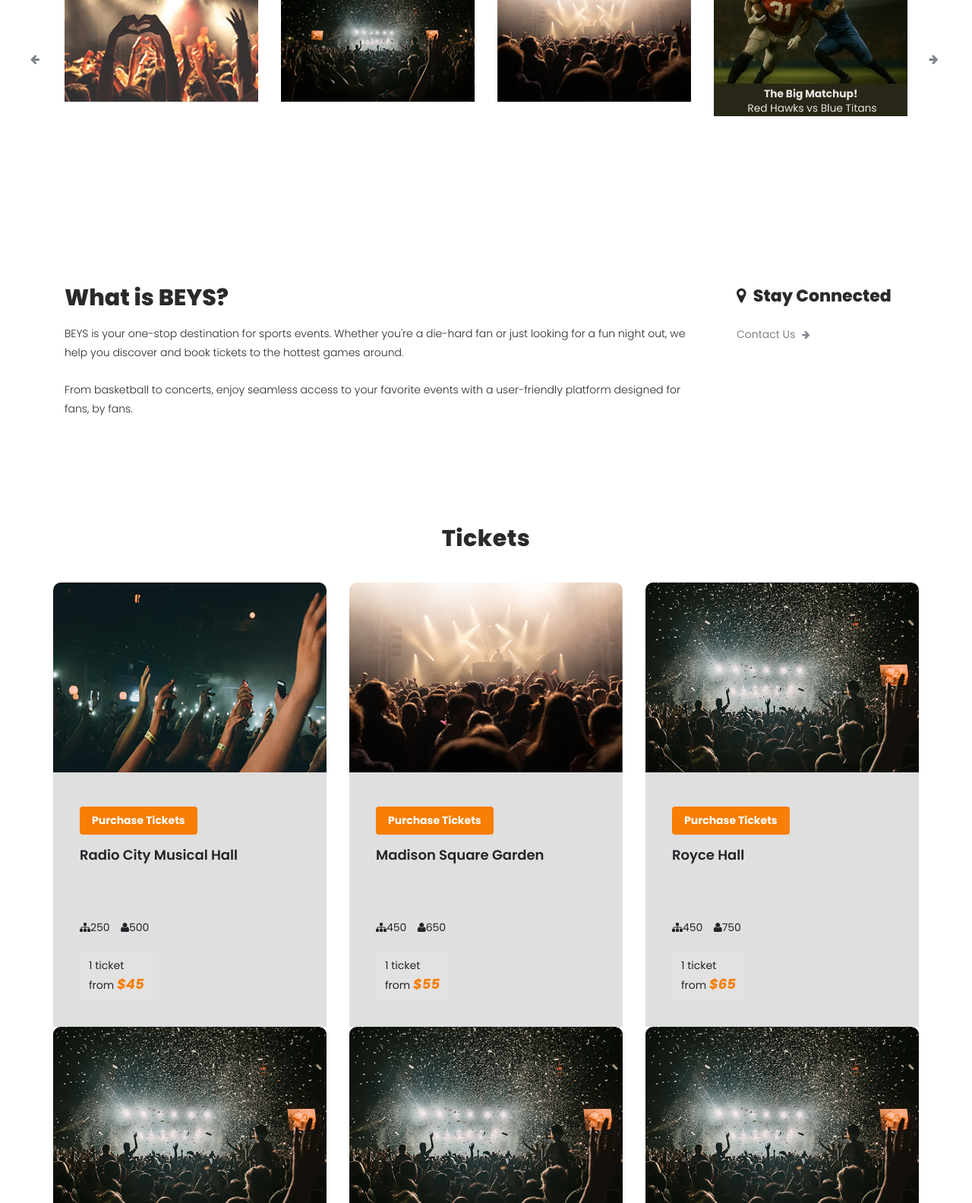
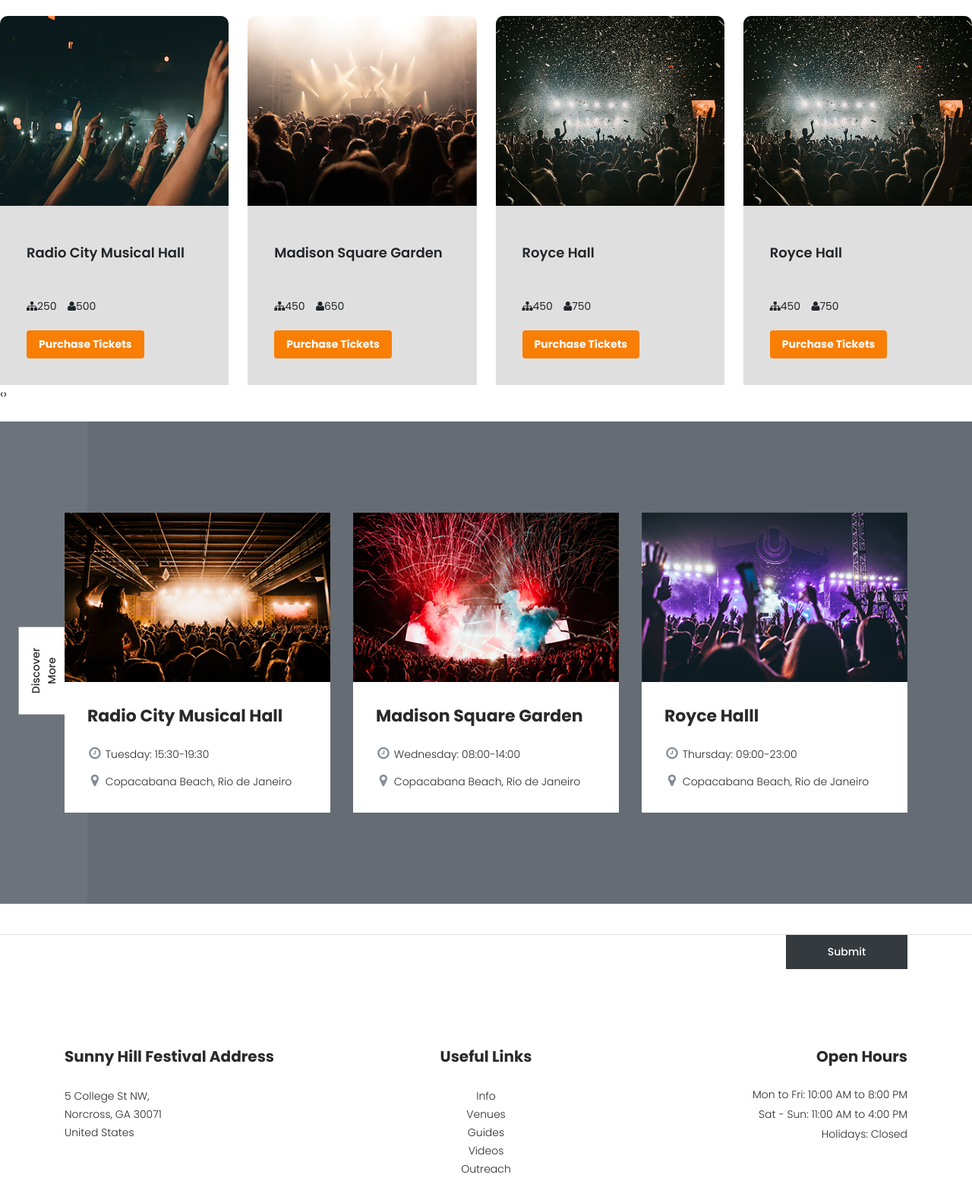
Before and after one commit to beyyzayyavuz/BEYS, a plain HTML site: page 2125_artxibition/2125_artxibition/index-after-logged-in.html in a window 1280 px wide. Shown: the part 419-2003 px from the top of the page at 76% size. Drawn offline with Linux system fonts and the light colour scheme.

Commit message:
Tarçın

```diff
--- a/2125_artxibition/2125_artxibition/index-after-logged-in.html
+++ b/2125_artxibition/2125_artxibition/index-after-logged-in.html
@@ -104,278 +104,145 @@
     </div>
     <!-- ***** Main Banner Area End ***** -->
 
-    <!-- *** Owl Carousel Items ***-->
-    <div class="show-events-carousel">
-      <div class="container">
-        <div class="row">
-          <div class="col-lg-12">
-            <div class="owl-show-events owl-carousel">
-              <div class="item">
-                <a href="event-details-after-logged-in.html"
-                  ><img src="assets/images/show-events-01.jpg" alt=""
-                /></a>
+
+
+
+
+    <!-- *** Upcoming Events Slider *** -->
+    <div class="upcoming-events-slider">
+      <div class="container-fluid p-0">
+        <div class="section-heading">
+          <h2>Upcoming Events</h2>
         </div>
-              <div class="item">
-                <a href="event-details-after-logged-in.html"
-                  ><img src="assets/images/show-events-02.jpg" alt=""
-                /></a>
-              </div>
-              <div class="item">
-                <a href="event-details-after-logged-in.html"
-                  ><img src="assets/images/show-events-03.jpg" alt=""
-                /></a>
-              </div>
-              <div class="item">
-                <a href="event-details-after-logged-in.html"
-                  ><img src="assets/images/show-events-04.jpg" alt=""
-                /></a>
-              </div>
-              <div class="item">
-                <a href="event-details-after-logged-in.html"
-                  ><img src="assets/images/show-events-01.jpg" alt=""
-                /></a>
-              </div>
-              <div class="item">
-                <a href="event-details-after-logged-in.html"
-                  ><img src="assets/images/show-events-02.jpg" alt=""
-                /></a>
-              </div>
-              <div class="item">
-                <a href="event-details-after-logged-in.html"
-                  ><img src="assets/images/show-events-03.jpg" alt=""
-                /></a>
-              </div>
-              <div class="item">
-                <a href="event-details-after-logged-in.html"
-                  ><img src="assets/images/show-events-04.jpg" alt=""
-                /></a>
-              </div>
-            </div>
-          </div>
-        </div>
-      </div>
-    </div>
-
-    <!-- *** Amazing Venus ***-->
-    <div class="amazing-venues">
-      <div class="container">
-        <div class="row">
-          <div class="col-lg-9">
-            <div class="left-content">
-              <h4>What is BEYS?</h4>
-              <p>
-                BEYS is your one-stop destination for sports events. Whether
-                you're a die-hard fan or just looking for a fun night out, we
-                help you discover and book tickets to the hottest games around.
-              </p>
-              <br />
-              <p>
-                From basketball to concerts, enjoy seamless access to your
-                favorite events with a user-friendly platform designed for fans,
-                by fans.
-              </p>
-            </div>
-          </div>
-          <div class="col-lg-3">
-            <div class="right-content">
-              <h5><i class="fa fa-map-marker"></i> Stay Connected</h5>
-
-              <div class="text-button">
-                <a href="event-details-after-logged-in.html"
-                  >Contact Us <i class="fa fa-arrow-right"></i
-                ></a>
-              </div>
-            </div>
-          </div>
-        </div>
-      </div>
-    </div>
-
-    <!-- *** Venues & Tickets ***-->
-    <div class="venue-tickets">
-      <div class="container-fluid">
-        <div class="row">
-          <div class="col-lg-12">
-            <div class="section-heading">
-              <h2>Tickets</h2>
-            </div>
-          </div>
-
-          <!-- Event 1 -->
-          <div class="col-lg-4">
+        <div class="owl-carousel owl-theme">
+          <!-- 1. Event -->
           <div class="venue-item">
             <div class="thumb">
               <img src="assets/images/venue-01.jpg" alt="" />
             </div>
             <div class="down-content">
-                <div class="left-content">
-                  <div class="main-white-button">
-                    <a href="event-details-after-logged-in.html"
-                      >Purchase Tickets</a
-                    >
-                  </div>
-                </div>
-                <div class="right-content">
               <h4>Radio City Musical Hall</h4>
-                  <p>Enjoy an unforgettable evening of music at Radio City.</p>
+              <p>Lorem ipsum dolor sit amet...</p>
               <ul>
                 <li><i class="fa fa-sitemap"></i>250</li>
                 <li><i class="fa fa-user"></i>500</li>
               </ul>
-                  <div class="price">
-                    <span>1 ticket<br />from <em>$45</em></span>
-                  </div>
-                </div>
+              <div class="main-white-button">
+                <a href="event-details.html">Purchase Tickets</a>
               </div>
             </div>
           </div>
 
-          <!-- Event 2 -->
-          <div class="col-lg-4">
+          <!-- 2. Event -->
           <div class="venue-item">
             <div class="thumb">
               <img src="assets/images/venue-02.jpg" alt="" />
             </div>
             <div class="down-content">
-                <div class="left-content">
-                  <div class="main-white-button">
-                    <a href="event-details-after-logged-in.html"
-                      >Purchase Tickets</a
-                    >
-                  </div>
-                </div>
-                <div class="right-content">
               <h4>Madison Square Garden</h4>
-                  <p>Experience thrilling concerts in the heart of NYC.</p>
+              <p>Lorem ipsum dolor sit amet...</p>
               <ul>
                 <li><i class="fa fa-sitemap"></i>450</li>
                 <li><i class="fa fa-user"></i>650</li>
               </ul>
-                  <div class="price">
-                    <span>1 ticket<br />from <em>$55</em></span>
-                  </div>
-                </div>
+              <div class="main-white-button">
+                <a href="event-details.html">Purchase Tickets</a>
               </div>
             </div>
           </div>
 
-          <!-- Event 3 -->
-          <div class="col-lg-4">
+          <!-- 3. Event -->
           <div class="venue-item">
             <div class="thumb">
               <img src="assets/images/venue-03.jpg" alt="" />
             </div>
             <div class="down-content">
-                <div class="left-content">
-                  <div class="main-white-button">
-                    <a href="event-details-after-logged-in.html"
-                      >Purchase Tickets</a
-                    >
-                  </div>
-                </div>
-                <div class="right-content">
               <h4>Royce Hall</h4>
-                  <p>A classical music venue with timeless performances.</p>
+              <p>Lorem ipsum dolor sit amet...</p>
               <ul>
                 <li><i class="fa fa-sitemap"></i>450</li>
                 <li><i class="fa fa-user"></i>750</li>
               </ul>
-                  <div class="price">
-                    <span>1 ticket<br />from <em>$65</em></span>
-                  </div>
-                </div>
+              <div class="main-white-button">
+                <a href="event-details.html">Purchase Tickets</a>
               </div>
             </div>
           </div>
 
-          <!-- Event 4 -->
-          <div class="col-lg-4">
+          <!-- 3. Event -->
           <div class="venue-item">
             <div class="thumb">
-                <img src="assets/images/venue-04.jpg" alt="" />
+              <img src="assets/images/venue-03.jpg" alt="" />
             </div>
             <div class="down-content">
-                <div class="left-content">
+              <h4>Royce Hall</h4>
+              <p>Lorem ipsum dolor sit amet...</p>
+              <ul>
+                <li><i class="fa fa-sitemap"></i>450</li>
+                <li><i class="fa fa-user"></i>750</li>
+              </ul>
               <div class="main-white-button">
-                    <a href="event-details-after-logged-in.html"
-                      >Purchase Tickets</a
-                    >
-                  </div>
-                </div>
-                <div class="right-content">
-                  <h4>The Globe Theater</h4>
-                  <p>Step into the world of Shakespeare and history.</p>
-                  <ul>
-                    <li><i class="fa fa-sitemap"></i>300</li>
-                    <li><i class="fa fa-user"></i>600</li>
-                  </ul>
-                  <div class="price">
-                    <span>1 ticket<br />from <em>$50</em></span>
-                  </div>
-                </div>
+                <a href="event-details.html">Purchase Tickets</a>
               </div>
             </div>
           </div>
 
-          <!-- Event 5 -->
-          <div class="col-lg-4">
+          <!-- 4. Event -->
           <div class="venue-item">
             <div class="thumb">
-                <img src="assets/images/venue-05.jpg" alt="" />
+              <img src="assets/images/venue-03.jpg" alt="" />
             </div>
             <div class="down-content">
-                <div class="left-content">
+              <h4>Royce Hall</h4>
+              <p>Lorem ipsum dolor sit amet...</p>
+              <ul>
+                <li><i class="fa fa-sitemap"></i>450</li>
+                <li><i class="fa fa-user"></i>750</li>
+              </ul>
               <div class="main-white-button">
-                    <a href="event-details-after-logged-in.html"
-                      >Purchase Tickets</a
-                    >
-                  </div>
-                </div>
-                <div class="right-content">
-                  <h4>O2 Arena</h4>
-                  <p>From sports to concerts, a venue for all fans.</p>
-                  <ul>
-                    <li><i class="fa fa-sitemap"></i>400</li>
-                    <li><i class="fa fa-user"></i>700</li>
-                  </ul>
-                  <div class="price">
-                    <span>1 ticket<br />from <em>$60</em></span>
-                  </div>
-                </div>
+                <a href="event-details.html">Purchase Tickets</a>
               </div>
             </div>
           </div>
 
-          <!-- Event 6 -->
-          <div class="col-lg-4">
+          <!-- 5. Event -->
           <div class="venue-item">
             <div class="thumb">
-                <img src="assets/images/venue-06.jpg" alt="" />
+              <img src="assets/images/venue-03.jpg" alt="" />
             </div>
             <div class="down-content">
-                <div class="left-content">
+              <h4>Royce Hall</h4>
+              <p>Lorem ipsum dolor sit amet...</p>
+              <ul>
+                <li><i class="fa fa-sitemap"></i>450</li>
+                <li><i class="fa fa-user"></i>750</li>
+              </ul>
               <div class="main-white-button">
-                    <a href="event-details-after-logged-in.html"
-                      >Purchase Tickets</a
-                    >
-                  </div>
-                </div>
-                <div class="right-content">
-                  <h4>Wembley Stadium</h4>
-                  <p>The home of major sports and entertainment events.</p>
-                  <ul>
-                    <li><i class="fa fa-sitemap"></i>500</li>
-                    <li><i class="fa fa-user"></i>800</li>
-                  </ul>
-                  <div class="price">
-                    <span>1 ticket<br />from <em>$70</em></span>
+                <a href="event-details.html">Purchase Tickets</a>
               </div>
             </div>
           </div>
+
+          <!-- 6. Event -->
+          <div class="venue-item">
+            <div class="thumb">
+              <img src="assets/images/venue-03.jpg" alt="" />
+            </div>
+            <div class="down-content">
+              <h4>Royce Hall</h4>
+              <p>Lorem ipsum dolor sit amet...</p>
+              <ul>
+                <li><i class="fa fa-sitemap"></i>450</li>
+                <li><i class="fa fa-user"></i>750</li>
+              </ul>
+              <div class="main-white-button">
+                <a href="event-details.html">Purchase Tickets</a>
               </div>
             </div>
           </div>
+        <!-- /row -->
       </div>
+      <!-- /container-fluid -->
     </div>
 
     <!-- *** Coming Events ***-->
```
Lines whose indentation alone changed are shown as unchanged.
